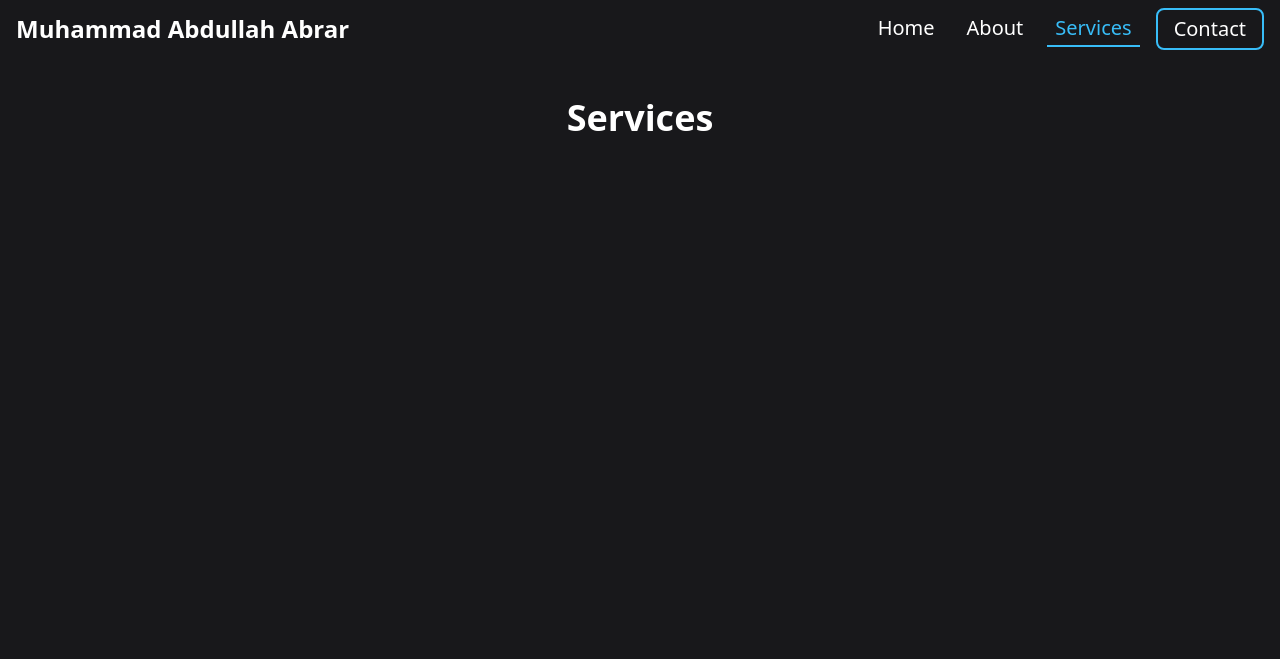
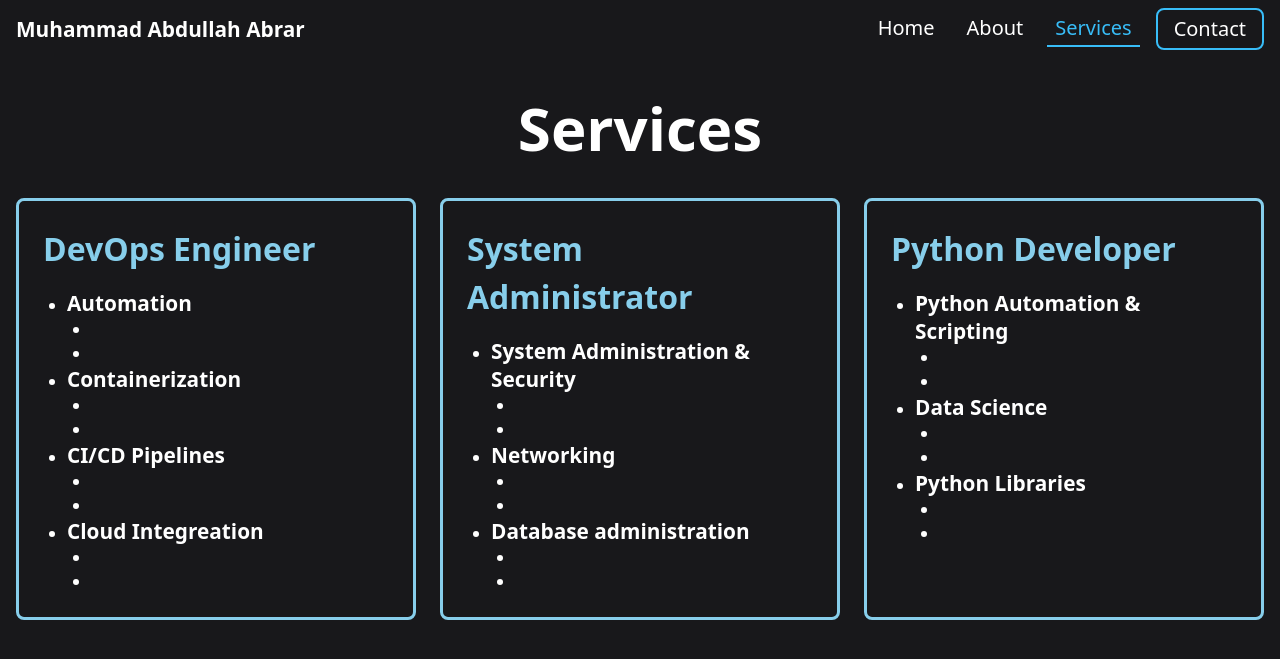
Before and after one commit to Abdullah-0-3/Abdullah-Portfolio, a Flask app: page /services in a window 1280 px wide. Shown: the top 659 px of the page. Run offline with Flask 3, Linux system fonts and the light colour scheme.

Commit message:
7: Half of Services Page - Just Content Left

```diff
--- a/app/static/css/custom.css
+++ b/app/static/css/custom.css
@@ -83,9 +83,11 @@
 }
 
 /* Custom Font Sizes for Text Elements */
-.text-lg { font-size: 1.5rem; }      /* For "Hi, I'm" */
+.text-lg { font-size: 1.3rem; }      /* For "Hi, I'm" */
 .text-5xl { font-size: 3rem; color: #3fbff8;}        /* For larger name size */
 .text-xl { font-size: 2.25rem; color: #3fbff8;}       /* For skills text */
+.text-abdullah { font-size: 2rem; color: skyblue;}
+.border-sky-500 { border: 3px solid skyblue; }
 
 /* Border Rotation */
 @keyframes rotateBorder {
--- a/app/templates/services.html
+++ b/app/templates/services.html
@@ -6,6 +6,110 @@
 
 {% block content %}
 
-<h1 class="text-4xl font-bold text-center mt-10">Services</h1>
+<h1 class="text-6xl font-bold text-center mt-10">Services</h1>
+
+<!-- Services Section -->
+<div class="container mx-auto mt-10 grid grid-cols-1 md:grid-cols-3 gap-6">
+    <!-- Box 1 -->
+    <div class="p-6 border-2 border-sky-500 text-white rounded-lg">
+        <h2 class="text-abdullah font-bold text-sky-500 mb-4">DevOps Engineer</h2>
+        <ul class="list-disc pl-6">
+            <li>
+                <b class="text-lg">Automation</b>
+                <br>
+                <ul class="list-disc pl-6">
+                    <li></li>
+                    <li></li>
+                </ul>
+            </li>
+            <li>
+                <b class="text-lg">Containerization</b>
+                <br>
+                <ul class="list-disc pl-6">
+                    <li></li>
+                    <li></li>
+                </ul>
+            </li>
+            <li>
+                <b class="text-lg">CI/CD Pipelines</b>
+                <br>
+                <ul class="list-disc pl-6">
+                    <li></li>
+                    <li></li>
+                </ul>
+            </li>
+            <li>
+                <b class="text-lg">Cloud Integreation</b>
+                <br>
+                <ul class="list-disc pl-6">
+                    <li></li>
+                    <li></li>
+                </ul>
+            </li>
+        </ul>
+    </div>
+
+    <!-- Box 2 -->
+    <div class="p-6 border-2 border-sky-500 text-white rounded-lg">
+        <h2 class="text-abdullah font-bold text-sky-500 mb-4">System Administrator</h2>
+        <ul class="list-disc pl-6">
+            <li>
+                <b class="text-lg">System Administration & Security</b>
+                <br>
+                <ul class="list-disc pl-6">
+                    <li></li>
+                    <li></li>
+                </ul>
+            </li>
+            <li>
+                <b class="text-lg">Networking</b>
+                <br>
+                <ul class="list-disc pl-6">
+                    <li></li>
+                    <li></li>
+                </ul>
+            </li>
+            <li>
+                <b class="text-lg">Database administration</b>
+                <br>
+                <ul class="list-disc pl-6">
+                    <li></li>
+                    <li></li>
+                </ul>
+            </li>
+        </ul>
+    </div>
+
+    <!-- Box 3 -->
+    <div class="p-6 border-2 border-sky-500 text-white rounded-lg">
+        <h2 class="text-abdullah font-bold text-sky-500 mb-4">Python Developer</h2>
+        <ul class="list-disc pl-6">
+            <li>
+                <b class="text-lg">Python Automation & Scripting</b>
+                <br>
+                <ul class="list-disc pl-6">
+                    <li></li>
+                    <li></li>
+                </ul>
+            </li>
+            <li>
+                <b class="text-lg">Data Science</b>
+                <br>
+                <ul class="list-disc pl-6">
+                    <li></li>
+                    <li></li>
+                </ul>
+            </li>
+            <li>
+                <b class="text-lg">Python Libraries</b>
+                <br>
+                <ul class="list-disc pl-6">
+                    <li></li>
+                    <li></li>
+                </ul>
+            </li>
+        </ul>
+    </div>
+</div>
 
 {% endblock %}
```
